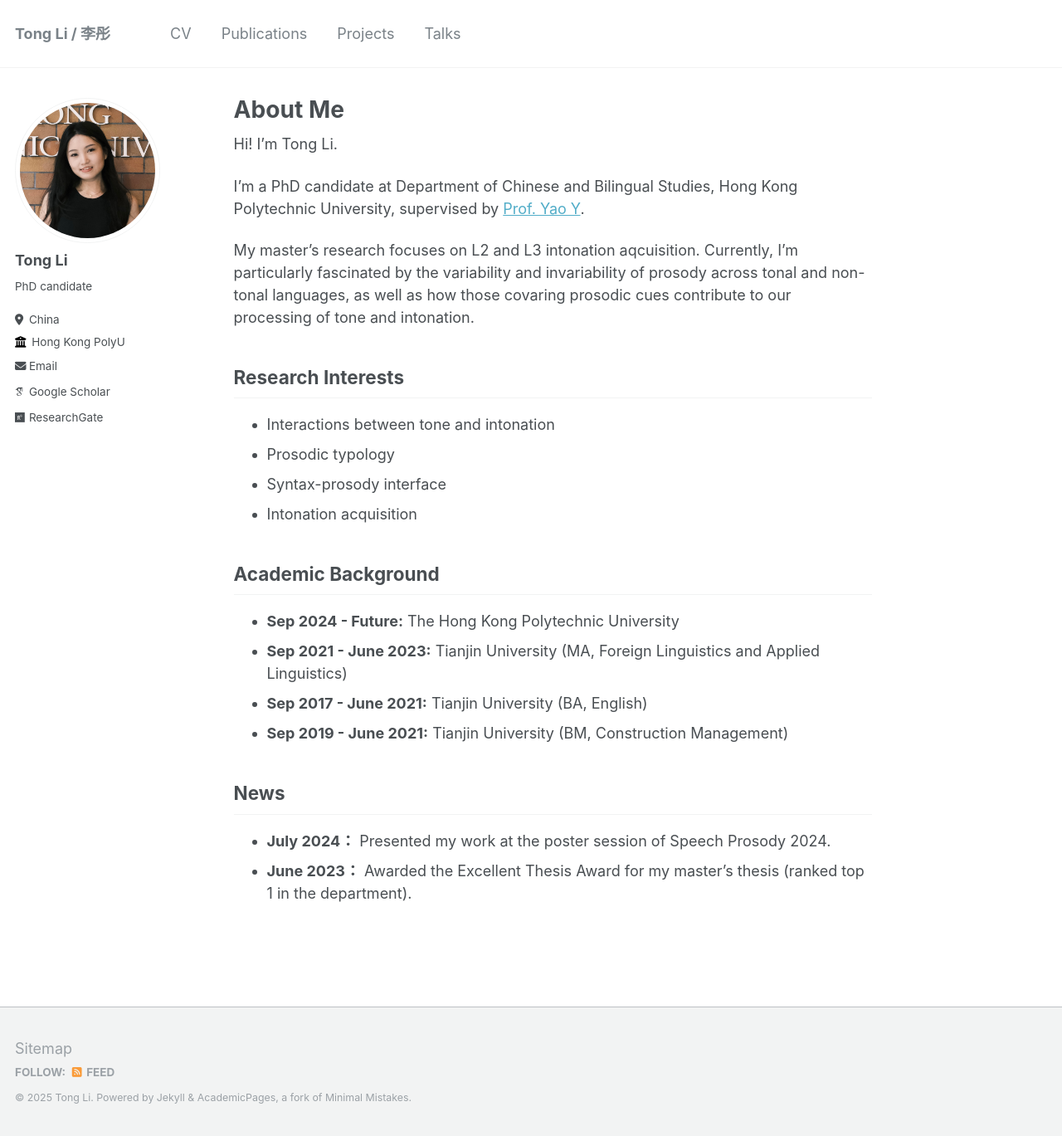
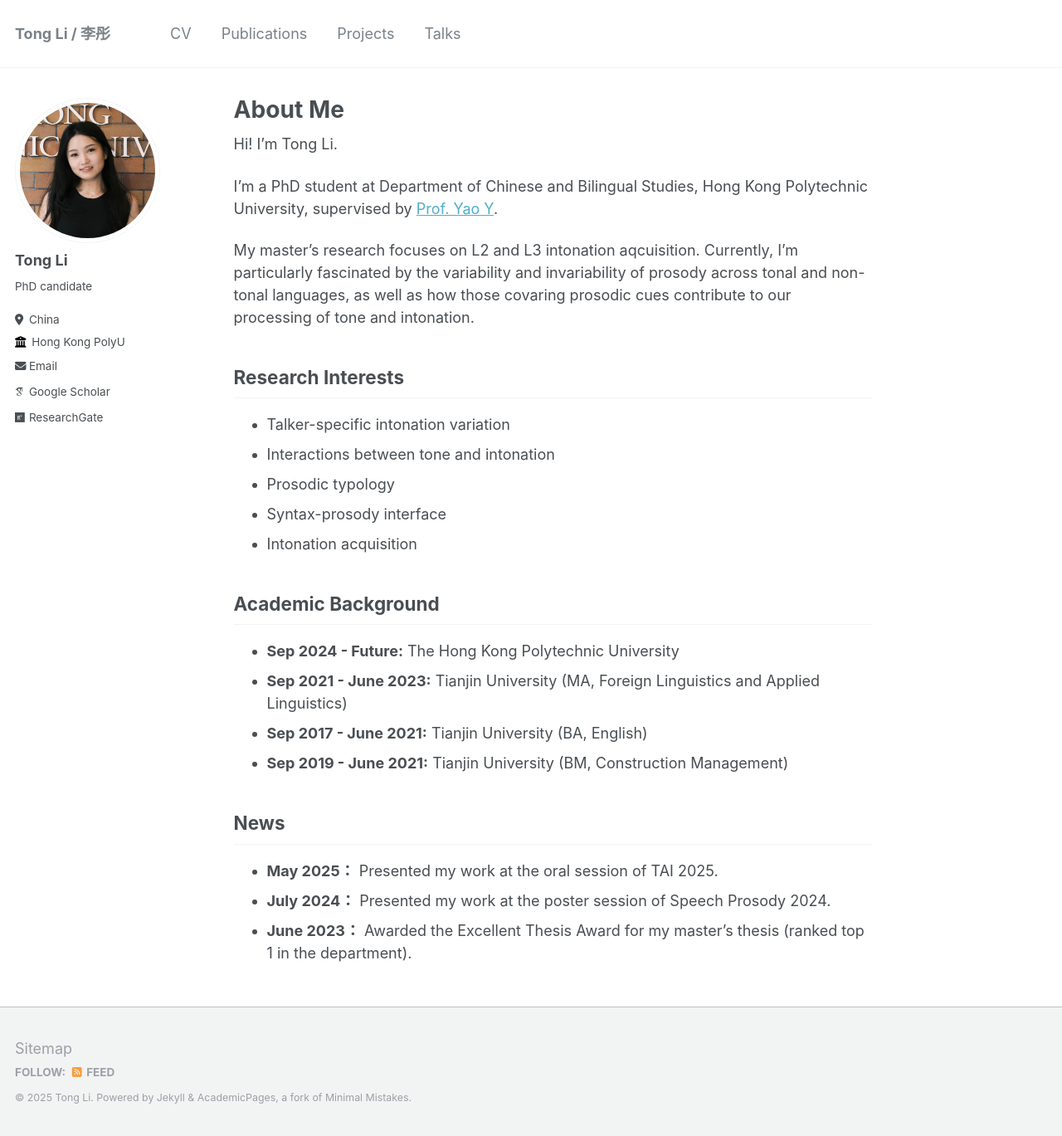
Before and after one commit to litonglinguistics/litonglinguistics.github.io, a Jekyll site: the page built from _pages/about.md, in a window 1280 px wide and 1369 px high. Shown: the whole window at 83% size. Built offline with Jekyll 4.4.1, drawn with Linux system fonts in a browser that asks for light colours; some web fonts are replaced.

Commit message:
Update about.md

```diff
--- a/_pages/about.md
+++ b/_pages/about.md
@@ -10,11 +10,12 @@ redirect_from:
 
 Hi! I'm Tong Li.
 
-I'm a PhD candidate at Department of Chinese and Bilingual Studies, Hong Kong Polytechnic University, supervised by [Prof. Yao Y](https://research.polyu.edu.hk/en/persons/yao-yao).
+I'm a PhD student at Department of Chinese and Bilingual Studies, Hong Kong Polytechnic University, supervised by [Prof. Yao Y](https://research.polyu.edu.hk/en/persons/yao-yao).
 
 My master's research focuses on L2 and L3 intonation aqcuisition. Currently, I'm particularly fascinated by the variability and invariability of prosody across tonal and non-tonal languages, as well as how those covaring prosodic cues contribute to our processing of tone and intonation.
 
 ## Research Interests
+- Talker-specific intonation variation
 - Interactions between tone and intonation
 - Prosodic typology
 - Syntax-prosody interface
@@ -30,5 +31,6 @@ My master's research focuses on L2 and L3 intonation aqcuisition. Currently, I'm
 
 
 ## News
+- **May 2025：** Presented my work at the oral session of TAI 2025.
 - **July 2024：** Presented my work at the poster session of Speech Prosody 2024.
 - **June 2023：** Awarded the Excellent Thesis Award for my master’s thesis (ranked top 1 in the department).
```
